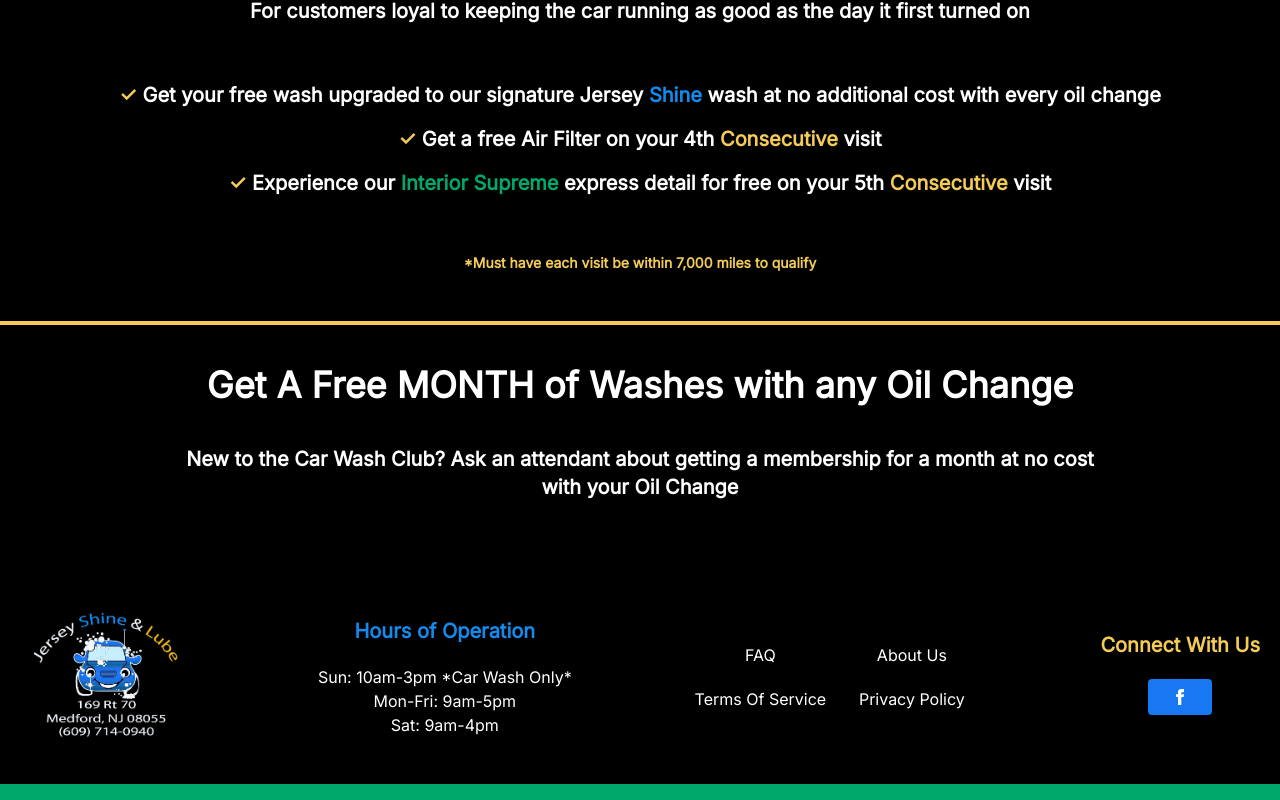
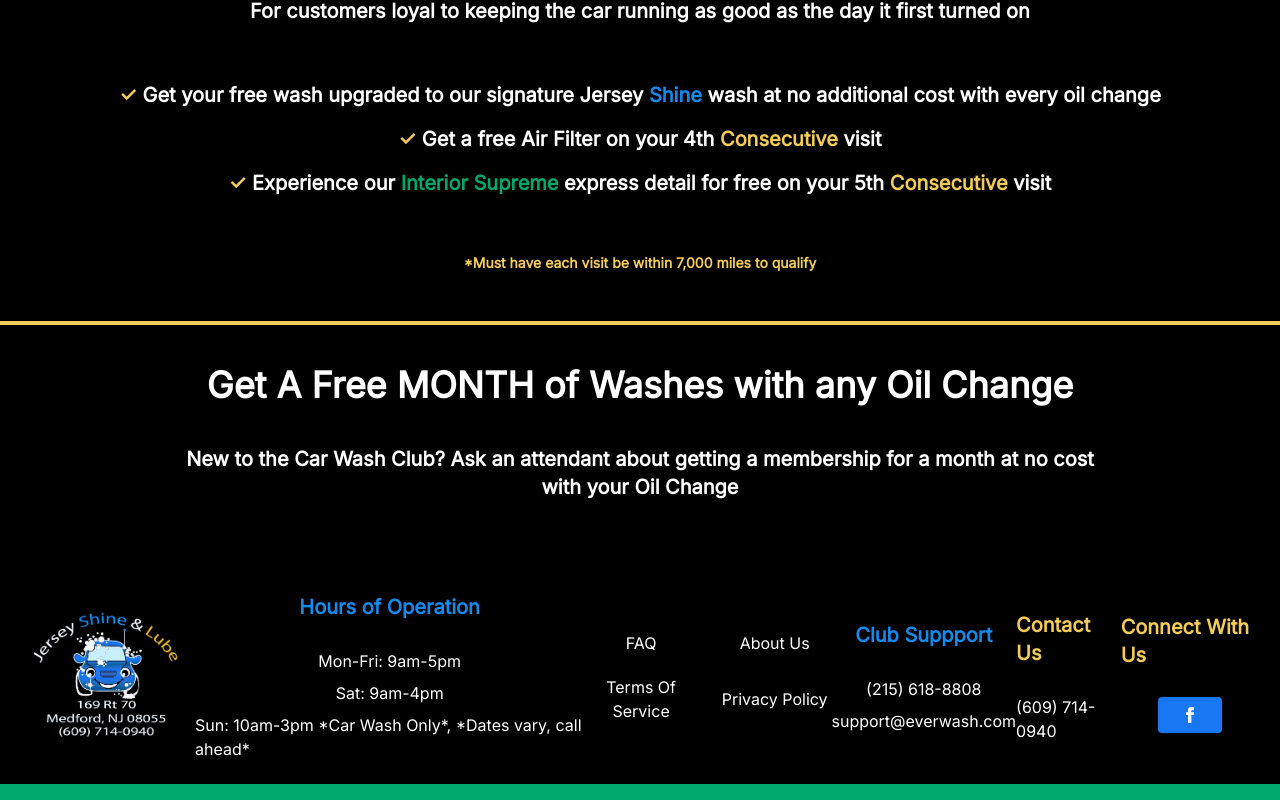
Before and after one commit to kelleyseth/jerseyshinelube, a Next.js app: page /oilchangeservices in a window 1280 px wide. Shown: the part 1734-2534 px from the top of the page. Built offline with nearby package versions, Linux system fonts and the light colour scheme.

Commit message:
added contacting to footer

```diff
--- a/src/app/components/Footer.tsx
+++ b/src/app/components/Footer.tsx
@@ -11,11 +11,11 @@
                     width={175}
                     height={75}
                 />
-                <div className="flex flex-col items-center justify-between max-lg:pb-10">
+                <div className="flex flex-col items-center justify-between max-lg:pb-10 gap-2">
                     <h1 className="text-xl font-bold text-[#128bee] max-lg:pt-5 pb-5">Hours of Operation</h1>
-                    <p>Sun: 10am-3pm *Car Wash Only*</p>
                     <p>Mon-Fri: 9am-5pm</p>
                     <p>Sat: 9am-4pm</p>
+                    <p>Sun: 10am-3pm *Car Wash Only*, *Dates vary, call ahead*</p>
                 </div>
                 <div className="flex flex-col lg:grid lg:grid-cols-2 gap-5 justify-center text-center items-center">
                     <Link //TODO dead links below, create folder and tsx pages for them
@@ -35,7 +35,16 @@
                         Privacy Policy
                     </Link>
                 </div>
-                <div className="flex flex-col items-center justify-between">
+                <div className="flex flex-col items-center justify-between gap-2">
+                    <h2 className="text-xl font-bold text-[#128bee] max-lg:pt-10 pb-5">Club Suppport</h2>
+                    <a href="tel:12156188808">(215) 618-8808</a>
+                    <a href="mailto:support@everwash.com">support@everwash.com</a>
+                </div>
+                <div className="flex flex-col items-center justify-between gap-2">
+                    <h2 className="text-xl font-bold text-[#f4cb56] max-lg:pt-10 pb-5">Contact Us</h2>
+                    <a href="tel:16097140940">(609) 714-0940</a>
+                </div>
+                <div className="flex flex-col items-center justify-between gap-2">
                     <h2 className="text-xl font-bold text-[#f4cb56] max-lg:pt-10 pb-5">Connect With Us</h2>
                     <Link
                         href="https://facebook.com/jerseyshineandlube/"
```
